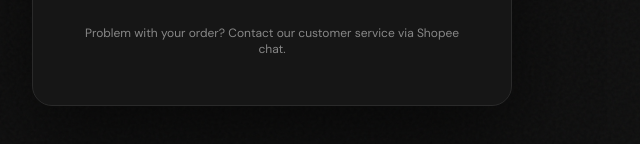
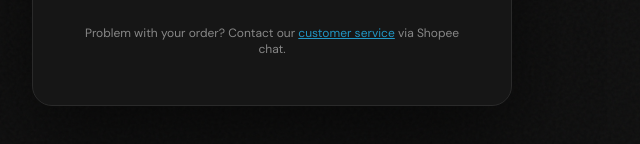
Before and after one commit to learnzonedigital/learnzone, a plain HTML site: page index.html in a window 1280 px wide. Shown: the part 580-724 px from the top of the page, 368-1008 px from the left. Drawn offline with nearby package versions, Linux system fonts and the light colour scheme.

Commit message:
Update index.html

```diff
--- a/index.html
+++ b/index.html
@@ -117,7 +117,7 @@
   <p class="subtitle">Enter your Shopee Order ID to get started.</p>
   <div class="divider"></div>
   <div id="app"></div>
-  <div class="footer">Problem with your order? Contact our customer service via Shopee chat.</div>
+  <div class="footer">Problem with your order? Contact our <a href="https://shopee.com.my/learnzone" target="_blank" style="color:var(--accent);text-decoration:underline">customer service</a> via Shopee chat.</div>
 </div>
 
 <script>
```
